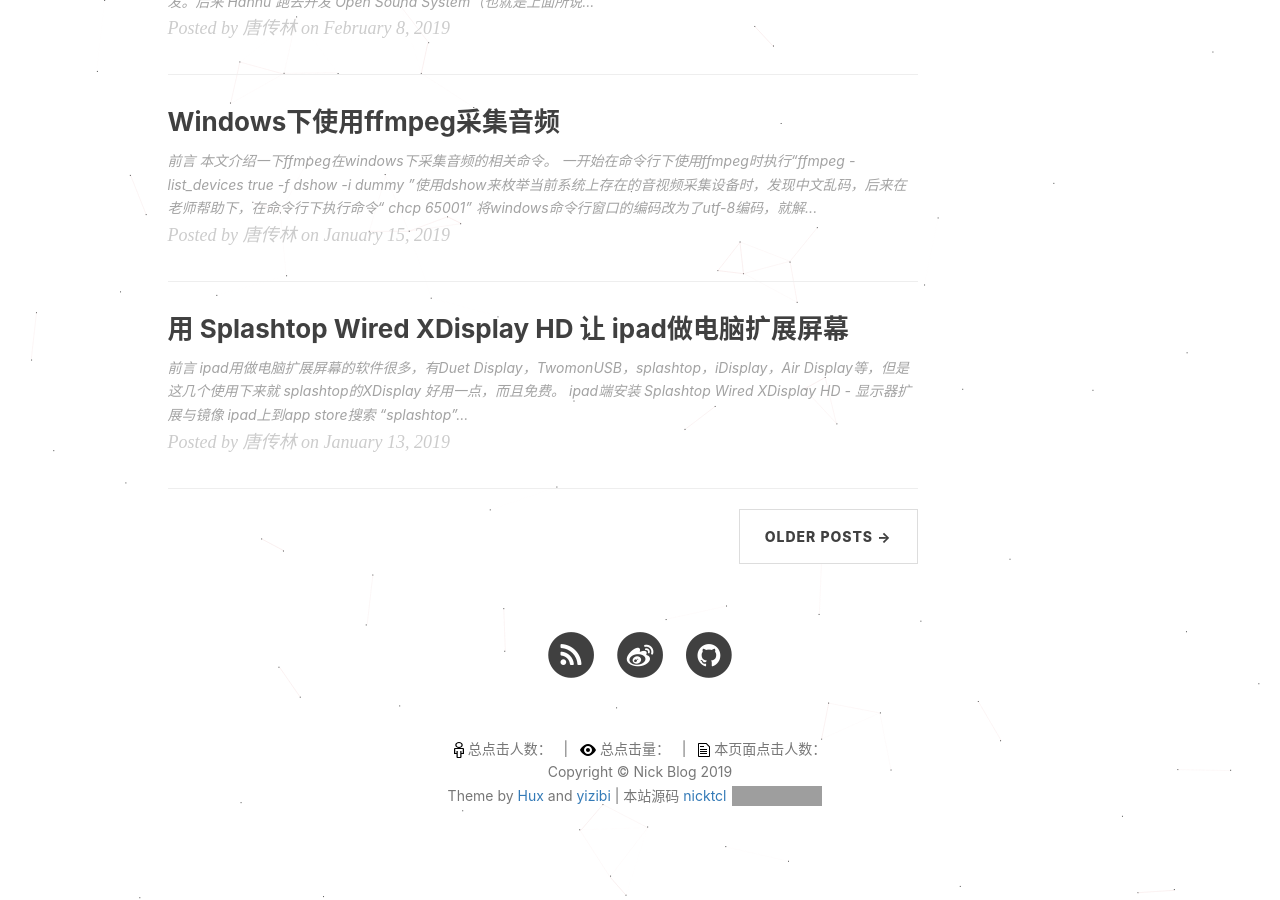
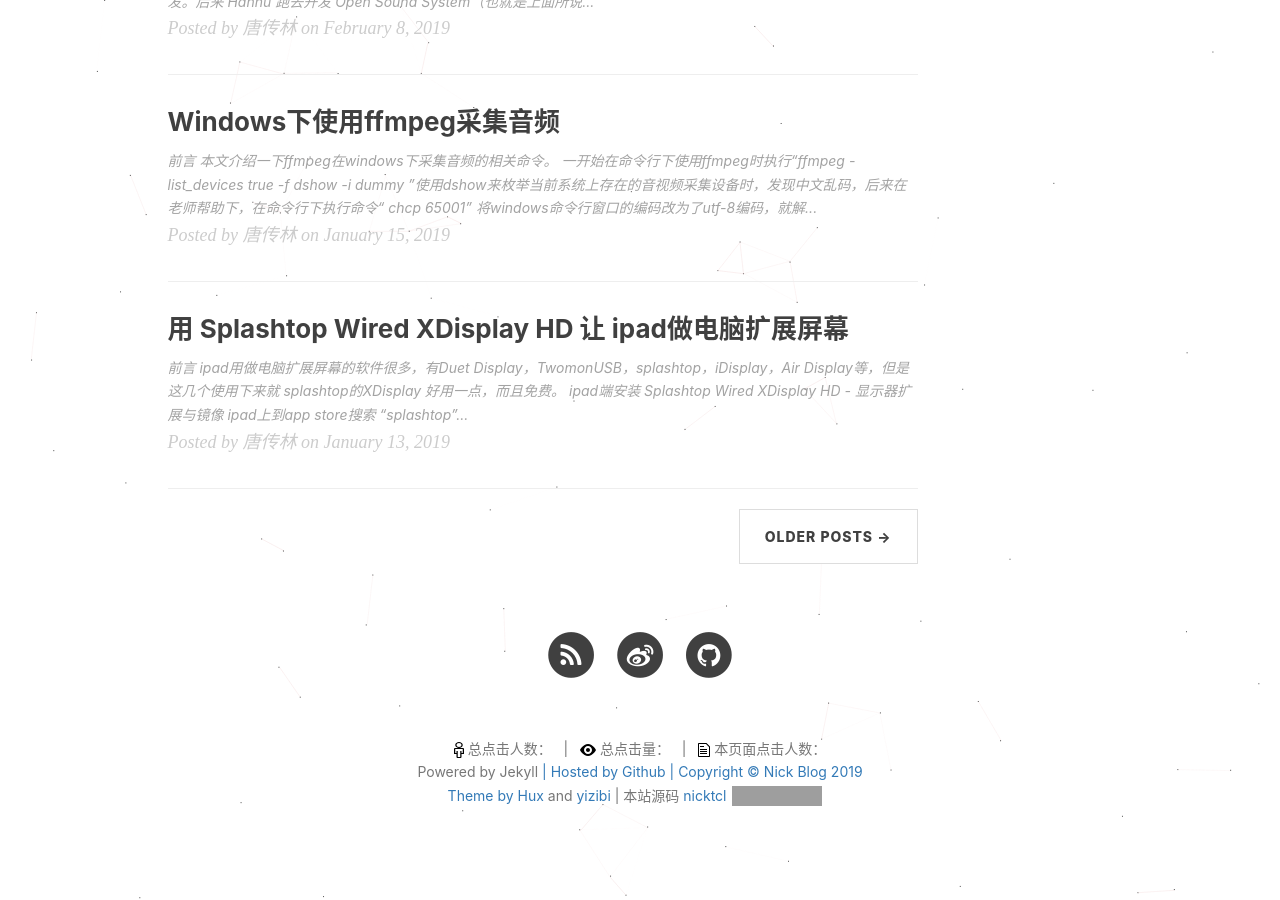
Before and after one commit to nicktcl/nicktcl.github.io, a Jekyll site: the page built from index.html, in a window 1280 px wide and 900 px high, scrolled down 2037 px. Built offline with Jekyll 4.4.1, drawn with Linux system fonts in a browser that asks for light colours; nearby versions of some CDN libraries; the list of posts is cut into pages by our own code; comment, search, counter and statistics services are not loaded; grey boxes are pictures that could not be loaded.

Commit message:
Update footer.html

```diff
--- a/_includes/footer.html
+++ b/_includes/footer.html
@@ -96,7 +96,7 @@
                     <img src="/img/vendor/octicons/svg/file-text.svg" width="12" height="16"> 本页面点击人数：
                     <span class="busuanzi-value" id="busuanzi_value_page_pv"></span></span>
                     <br>
-                    Copyright &copy; {{ site.title }} {{ site.time | date: '%Y' }}
+                    Powered by Jekyll<a href="https://github.com/jekyll/jekyll"> | Hosted by Github<a href="https://github.com"> | Copyright &copy; {{ site.title }} {{ site.time | date: '%Y' }}
                     <br>
                     Theme by <a href="https://github.com/Huxpro/huxpro.github.io">Hux</a> and <a href="https://github.com/yizibi/yizibi.github.io">yizibi</a> | 本站源码 <a href="https://github.com/nicktcl/nicktcl.github.io"> nicktcl </a>
                     <iframe
```
